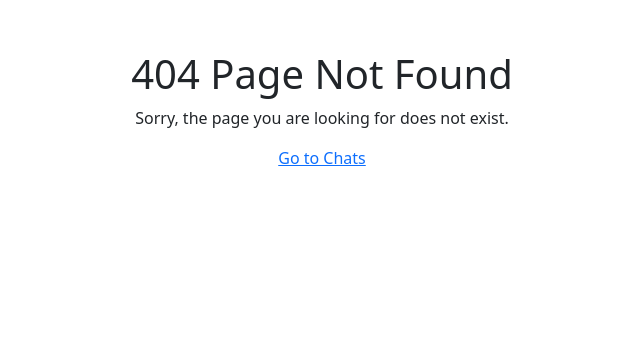
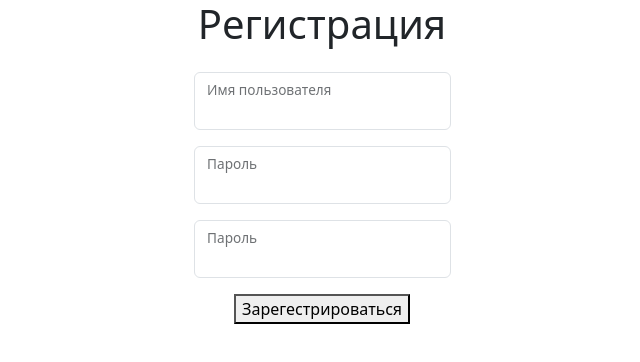
Before and after one commit to zuperRuslana/frontend-project-12, a React app in the folder frontend/: page /signup in a window 1280 px wide. Before the commit this address had no page. Shown: the top 362 px of the page, without its empty margins (318-958 px from the left). Built offline with nearby package versions, Linux system fonts and the light colour scheme; no server answers; the HTML template or start-up script is replaced by a standard one.

Commit message:
added websockets, registation page

```diff
--- a/frontend/package.json
+++ b/frontend/package.json
@@ -18,6 +18,7 @@
     "react-dom": "^19.2.0",
     "react-redux": "^9.2.0",
     "react-router-dom": "^7.13.0",
+    "socket.io-client": "^4.8.3",
     "yup": "^1.7.1"
   },
   "devDependencies": {
--- a/frontend/src/App.jsx
+++ b/frontend/src/App.jsx
@@ -2,6 +2,7 @@ import { BrowserRouter, Routes, Route } from "react-router-dom";
 import  Login  from "./pages/LoginPage";
 import  NotFound from "./pages/NotFoundPage";
 import  Chats  from "./pages/ChatPage";
+import  Signup  from "./pages/SignUpPage";
 
 function App() {
   return (
@@ -9,7 +10,9 @@ function App() {
       <Routes>
         <Route path="/" element={<Chats />} />
         <Route path="/login" element={<Login />} />
+        <Route path="/signup" element={<Signup />} />
         <Route path="*" element={<NotFound />} />
+
       </Routes>
     </BrowserRouter>
   );
--- a/frontend/src/components/MessageArea.jsx
+++ b/frontend/src/components/MessageArea.jsx
@@ -1,4 +1,5 @@
 import React from "react";
+import { MessageForm } from "./MessageForm";
 
 export const MessageArea = ({ messages, channels, currentChannelId }) => {
     const currentChannel = channels.find((c) => String(c.id) === String(currentChannelId));
@@ -16,9 +17,10 @@ export const MessageArea = ({ messages, channels, currentChannelId }) => {
                 <div id="messages-box" className="chat-messages overflow-auto px-5">
                 {currentMessages.map((msg)=> (
                     <div key={msg.id} className="text-break mb-2">
-                        <b>{msg.user}</b>: {msg.body}
+                        <b>{msg.username}</b>: {msg.body}
                     </div>
                         ))}
+                        <MessageForm currentChannelId={currentChannelId} />
                 </div>
                 </div>
             </div>
--- a/frontend/src/components/MessageForm.jsx
+++ b/frontend/src/components/MessageForm.jsx
@@ -1,19 +1,48 @@
 import React from "react";
-import { Form } from "react-bootstrap";
-import { Button } from "bootstrap";
-export const MessageForm = () => {
+import Button from "react-bootstrap/Button"
+import { useState } from "react";
+import {useAddMessageMutation} from '../slices/messagesApi'
+import { useSelector } from "react-redux";
 
+export const MessageForm = ({currentChannelId}) => {
+
+const [newMessage, setNewMessage] = useState('')
+
+const username = useSelector(state => state.auth.user)
+
+const handleMessageText = (event) => {
+    setNewMessage(event.target.value)
+}
+
+const addSubmitMessageHandler = (event) => {
+    event.preventDefault()
+    const message = {
+        channelId: currentChannelId,
+        username: username,
+        body: newMessage
+    }
+    addMessage(message)
+    setNewMessage('')
+}
+const [
+    addMessage,
+    { error: messagesError, isLoading: loadingMessages},
+] = useAddMessageMutation()
+
+if (loadingMessages ) return <div>Отправка...</div>
+if (messagesError) return <div>Ошибка отправки</div>
 
 return (
 <div className="mt-auto px-5 py-3">
-    <form novalidate className="py-1 border rounded-2">
+    <form onSubmit={addSubmitMessageHandler} noValidate className="py-1 border rounded-2">
             <div className="input-group has-validation">
                 <input name="body" aria-label="Новое сообщение" placeholder="Введите сообщение..."
-                className="border-0 p-0 ps-2 form-control" value></input>
-                <Button type="submit" className="btn btn-group-vertical" disabled>
+                className="border-0 p-0 ps-2 form-control" value ={newMessage} onChange={handleMessageText}></input>
+                <Button type="submit" className="btn btn-group-vertical"
+                disabled={newMessage.length ===0}  >
                 <svg xmlns="http://www.w3.org/2000/svg" viewBox="0 0 16 16" width="20" height="20" fill="currentColor"
                 className="bi bi-arrow-right-square">
-                <path fill-rule="evenodd" d="M15 2a1 1 0 0 0-1-1H2a1 1 0 0 0-1 1v12a1 1 0 0 0 1 1h12a1 1 0 0 0 1-1zM0 2a2 2 0 0 1 2-2h12a2 2 0 0 1 2 2v12a2 2 0 0 1-2 2H2a2 2 0 0 1-2-2zm4.5 5.5a.5.5 0 0 0 0 1h5.793l-2.147 2.146a.5.5 0 0 0 .708.708l3-3a.5.5 0 0 0 0-.708l-3-3a.5.5 0 1 0-.708.708L10.293 7.5z"></path>
+                <path fillRule="evenodd" d="M15 2a1 1 0 0 0-1-1H2a1 1 0 0 0-1 1v12a1 1 0 0 0 1 1h12a1 1 0 0 0 1-1zM0 2a2 2 0 0 1 2-2h12a2 2 0 0 1 2 2v12a2 2 0 0 1-2 2H2a2 2 0 0 1-2-2zm4.5 5.5a.5.5 0 0 0 0 1h5.793l-2.147 2.146a.5.5 0 0 0 .708.708l3-3a.5.5 0 0 0 0-.708l-3-3a.5.5 0 1 0-.708.708L10.293 7.5z"></path>
                 </svg>
                 <span className="visually-hidden">Отправить</span>
                 </Button>
--- a/frontend/src/pages/ChatPage.jsx
+++ b/frontend/src/pages/ChatPage.jsx
@@ -1,18 +1,48 @@
-import React, { useState } from "react";
+import React, { useEffect, useState } from "react";
 import {useFetchChannelsQuery} from '../slices/channelsApi'
 import {useFetchMessagesQuery} from '../slices/messagesApi'
 import { ChannelSidebar } from '../components/ChannelSidebar'
 import { MessageArea } from '../components/MessageArea'
 import { Header } from "../components/Header";
-
+import  socket  from "../socket";
 const Chats = () => {
 
-const {error: channelsError, isLoading: loadingChannels, data: channels } = useFetchChannelsQuery()
-const { error: messagesError, isLoading: loadingMessages, data: messages } = useFetchMessagesQuery()
+
+const {error: channelsError, isLoading: loadingChannels, data: channels, refetch: refetchChannels } = useFetchChannelsQuery()
+const { error: messagesError, isLoading: loadingMessages, data: messages,refetch: refetchMessages } = useFetchMessagesQuery()
 const [currentChannelId, setCurrentChannelId] = useState('1')
+
+
+useEffect(()=> {
+    socket.on('connect', () => {
+        console.log(`Connected: ${socket.id}`)
+    })
+    socket.on ('newMessage', (message) => {
+        console.log(message)
+        refetchMessages()
+    })
+
+    socket.on('removeChannel', (channelToDelete) => {
+        console.log(channelToDelete)
+        refetchChannels()
+      })
+      // subscribe rename channel
+      socket.on('renameChannel', (channelToChange) => {
+        console.log(channelToChange)
+        refetchChannels()
+      })
+        return () => {
+            socket.off('connect')
+    socket.off('newMessage')
+    socket.off('removeChannel')
+    socket.off('renameChannel')
+  }
+}, [])
 
 if (loadingChannels || loadingMessages ) return <div>Загрузка...</div>
 if (channelsError || messagesError) return <div>Ошибка загрузки</div>
+
+
 
     return (
         <div className="h-100">
--- a/frontend/src/pages/LoginPage.jsx
+++ b/frontend/src/pages/LoginPage.jsx
@@ -1,6 +1,6 @@
 import React from "react";
 import { Field, Formik, Form, ErrorMessage } from "formik";
-import { SignInSignOutSchema } from '../validate'
+import { SignInSchema} from '../validate'
 import { useNavigate } from 'react-router-dom'
 import { useState } from 'react'
 import { useDispatch } from 'react-redux';
@@ -17,7 +17,7 @@ const dispatch = useDispatch();
   return (
   <Formik
     initialValues={{ username: "", password: "" }}
-    validationSchema={SignInSignOutSchema}
+    validationSchema={SignInSchema}
     onSubmit={async ({username, password}) => {
       try {
         const response= await axios.post('/api/v1/login',{
--- /dev/null
+++ b/frontend/src/pages/SignUpPage.jsx
@@ -0,0 +1,108 @@
+import React from "react";
+import { Field, Formik, Form, ErrorMessage } from "formik";
+import { SignUpSchema }  from '../validate'
+import { useNavigate } from 'react-router-dom'
+import { useState } from 'react'
+import { useDispatch } from 'react-redux';
+import { setCredentials } from "../slices/authentificationSlice";
+import axios from "axios";
+
+
+const Signup = () => {
+
+const [registerFailed, setRegisterFailed] = useState(false)
+
+const navigate = useNavigate()
+const dispatch = useDispatch();
+
+
+  return (
+  <Formik
+    initialValues={{ username: "", password: "" , password2: ""}}
+    validationSchema={SignUpSchema}
+    onSubmit={async ({username, password, password2}) => {
+      try {
+        const response= await axios.post('/api/v1/signup',{
+            username,
+            password
+        })
+        localStorage.setItem('token', response.data.token)
+        localStorage.setItem('username', username)
+        setRegisterFailed(false)
+        console.log(response.data)
+        dispatch(setCredentials({user: username, token: response.data.token}))
+        navigate('/')
+
+      }
+      catch(error) {
+        if(error.response && error.response.status === 409){
+            setRegisterFailed(true)
+        }
+      }
+    }
+}
+  >
+    {() => (
+    <div className="container text-center" >
+     <div className="row justify-content-center align-content-center h-100">
+
+      <Form className="col-md-auto">
+      <h1 className="text-center mb-4">Регистрация</h1>
+        <div className="form-floating mb-3">
+          <Field name="username" >
+            {({field, meta})=>(
+         <>
+          <input
+          {...field}
+          type="text"
+          id="username"
+          className={`form-control ${(meta.touched && meta.error) || registerFailed ? 'is-invalid': ''}` }/>
+         <label htmlFor="username">Имя пользователя</label>
+            <ErrorMessage name='username' component='div' className="invalid-feedback" />
+        </>
+            )}
+        </Field>
+        </div>
+        <div className="form-floating mb-3">
+          <Field name="password">
+            {({field,meta})=> (
+                <>
+                <input
+                {...field}
+                type="password"
+                id="password"
+                className={`form-control ${(meta.touched && meta.error) || registerFailed ? 'is-invalid': ''}` }
+                />
+             <label htmlFor="password">Пароль</label>
+          <ErrorMessage name='password' component='div' className="invalid-feedback" />
+        </>
+            )}
+        </Field>
+        </div>
+        <div className="form-floating mb-3">
+          <Field name="password2">
+            {({field,meta})=> (
+                <>
+                <input
+                {...field}
+                type="password"
+                id="password2"
+                className={`form-control ${(meta.touched && meta.error) || registerFailed ? 'is-invalid': ''}` }
+                />
+             <label htmlFor="password2">Пароль</label>
+          <ErrorMessage name='password2' component='div' className="invalid-feedback" />
+        </>
+            )}
+        </Field>
+        </div>
+        {registerFailed ? <div className="text-danger mb-3">Такой пользователь уже существует</div> : ''}
+
+        <button type="submit">Зарегестрироваться</button>
+      </Form>
+      </div>
+      </div>
+    )}
+  </Formik>
+  )
+};
+export default Signup;
--- /dev/null
+++ b/frontend/src/socket.js
@@ -0,0 +1,13 @@
+import { io } from "socket.io-client";
+
+const socket = io(); //io() без параметров — подключится к тому же хосту откуда загружена страница (Hexlet бэкенд).
+
+socket.on('connect', () => {
+  console.log('Socket connected:', socket.id)
+})
+
+socket.on('connect_error', (error) => {
+  console.log('Socket error:', error)
+})
+
+export default socket
--- a/frontend/src/validate.jsx
+++ b/frontend/src/validate.jsx
@@ -1,6 +1,6 @@
 import * as Yup from 'yup';
 
-export const SignInSignOutSchema = Yup.object().shape({
+ const SignInSchema = Yup.object().shape({
     username: Yup.string()
     .min(3, 'Too short!')
     .max(20, 'Too Long!')
@@ -8,5 +8,21 @@ export const SignInSignOutSchema = Yup.object().shape({
     password: Yup.string()
     .min(5, 'Too short!')
     .max(15, 'Too Long!')
+    .required('Required'),
+
+})
+
+const SignUpSchema = Yup.object().shape({
+    username: Yup.string()
+    .min(3, 'Too short!')
+    .max(20, 'Too Long!')
+    .required('Required'),
+    password: Yup.string()
+    .min(5, 'Too short!')
+    .max(15, 'Too Long!')
+    .required('Required'),
+    password2: Yup.string()
     .required('Required')
+    .oneOf([Yup.ref('password'),null], 'Passwords must match')
 })
+export {SignInSchema, SignUpSchema}
```
Also changed, not shown: 1 other file (tests, documents, lock files or other folders).
